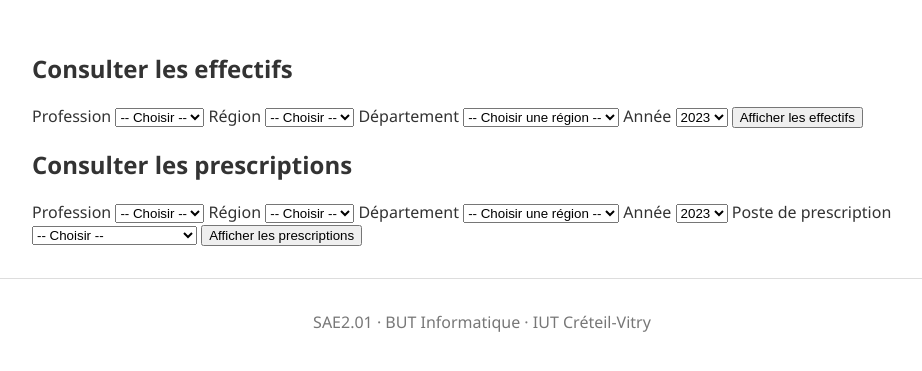
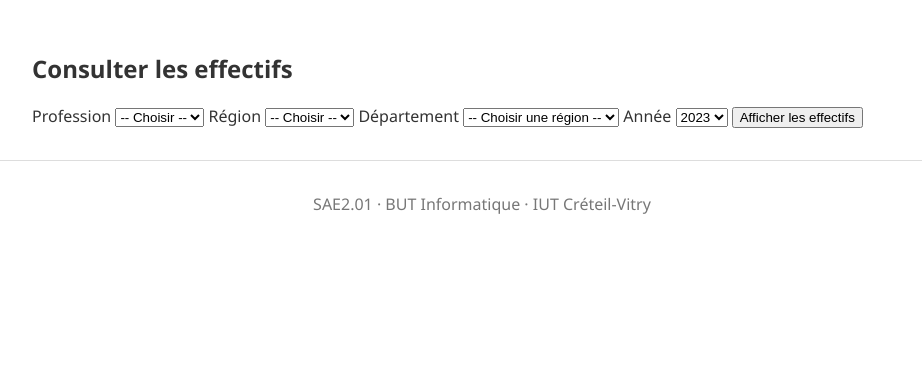
Before and after one commit to valentincarp/SAE-2.01-D-veloppement-d-une-application, a Flask app: page / in a window 1280 px wide. Shown: the part 140-511 px from the top of the page, without its empty margins (158-1080 px from the left). Run offline with Flask 3, Linux system fonts and the light colour scheme; data that the repository does not hold is empty.

Commit message:
modification des fichiers prescription.html pour que les departement s'affiche

```diff
--- a/templates/accueil.html
+++ b/templates/accueil.html
@@ -29,47 +29,6 @@
     </select>
     <button type="submit">Afficher les effectifs</button>
     </form>
-
-    <h2>Consulter les prescriptions</h2>
-    <form action="{{ url_for('prescriptions.afficher') }}" method="get">
-    <label for="profession">Profession</label>
-    <select name="profession_id" id="profession_2" required>
-        <option value="">-- Choisir --</option>
-        {% for p in professions %}
-            <option value="{{ p.id }}">{{ p.libelle }}</option>
-        {% endfor %}
-    </select>
-    <label for="region">Région</label>
-    <select name="region_id" id="region_2" required>
-        <option value="">-- Choisir --</option>
-        {% for r in regions %}
-            <option value="{{ r.id }}">{{ r.libelle }}</option>
-        {% endfor %}
-    </select>
-    <label for="departement">Département</label>
-    <select name="departement_id" id="departement_2" required>
-        <option value="">-- Choisir une région --</option>
-    </select>
-    <label for="annee">Année</label>
-    <select name="annee" id="annee" required>
-        {% for a in range(2023, 2014, -1) %}
-            <option value="{{ a }}">{{ a }}</option>
-        {% endfor %}
-    </select>
-    <label for="poste">Poste de prescription</label>
-<select name="poste_prescription" id="poste" required>
-    <option value="">-- Choisir --</option>
-    <option value="1">Médicaments</option>
-    <option value="2">Dispositifs médicaux</option>
-    <option value="3">Biologie</option>
-    <option value="4">Soins infirmiers</option>
-    <option value="5">Kinésithérapie</option>
-    <option value="6">Transports des malades</option>
-    <option value="7">Indemnités journalières</option>
-    <option value="8">Autres</option>
-</select>
-    <button type="submit">Afficher les prescriptions</button>
-    </form>
     <script>const BASE_URL = "{{ BASE_URL }}";</script>
     <script src="{{ url_for('static', filename='js/cascade.js') }}"></script>
 {% endblock %}
--- a/templates/prescriptions.html
+++ b/templates/prescriptions.html
@@ -7,21 +7,21 @@
     <h2>Consulter les prescriptions</h2>
     <form action="{{ url_for('prescriptions.afficher') }}" method="get">
     <label for="profession">Profession</label>
-    <select name="profession_id" id="profession_2" required>
+    <select name="profession_id" id="profession" required>
         <option value="">-- Choisir --</option>
         {% for p in professions %}
             <option value="{{ p.id }}">{{ p.libelle }}</option>
         {% endfor %}
     </select>
     <label for="region">Région</label>
-    <select name="region_id" id="region_2" required>
+    <select name="region_id" id="region" required>
         <option value="">-- Choisir --</option>
         {% for r in regions %}
             <option value="{{ r.id }}">{{ r.libelle }}</option>
         {% endfor %}
     </select>
     <label for="departement">Département</label>
-    <select name="departement_id" id="departement_2" required>
+    <select name="departement_id" id="departement" required>
         <option value="">-- Choisir une région --</option>
     </select>
     <label for="annee">Année</label>
```
